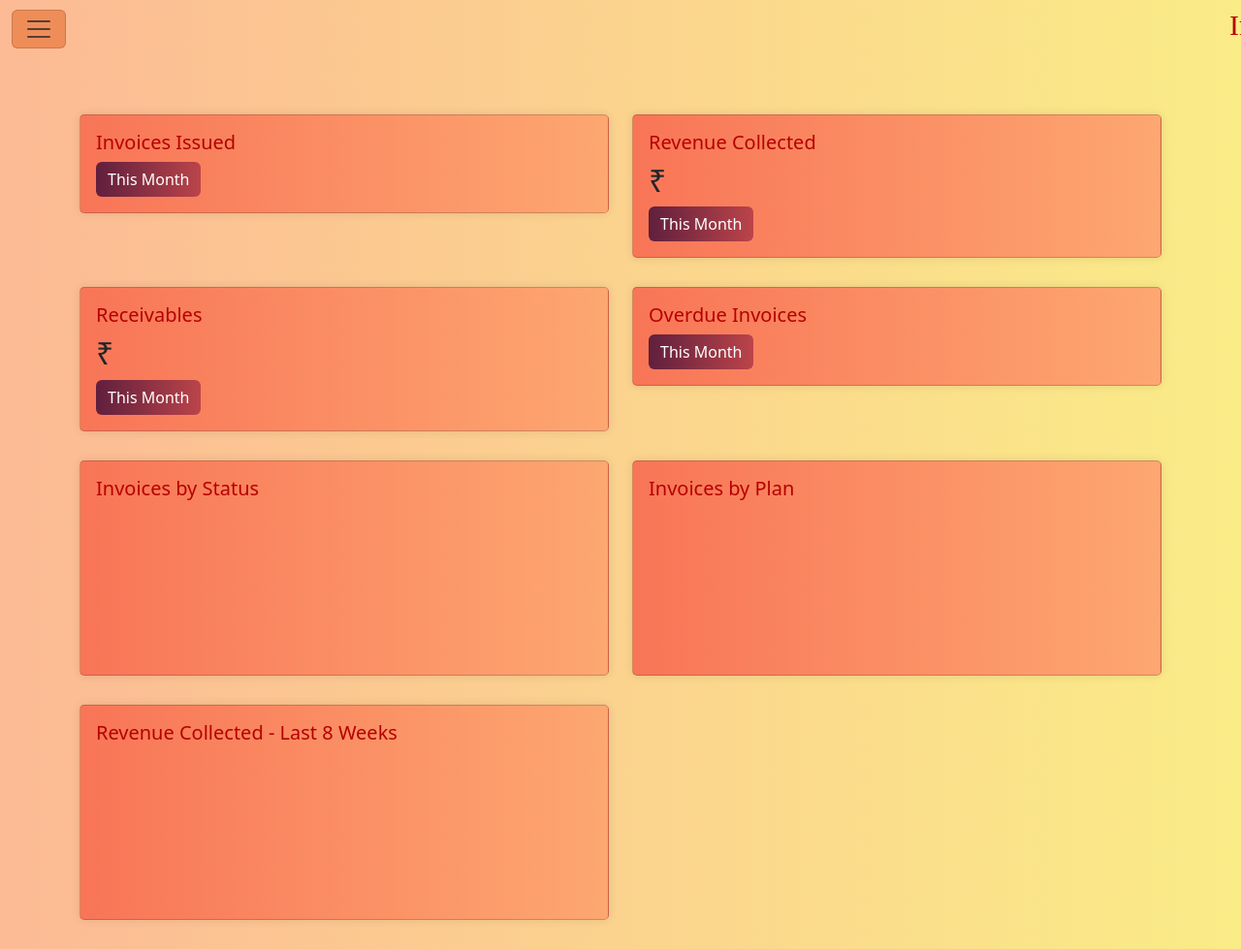
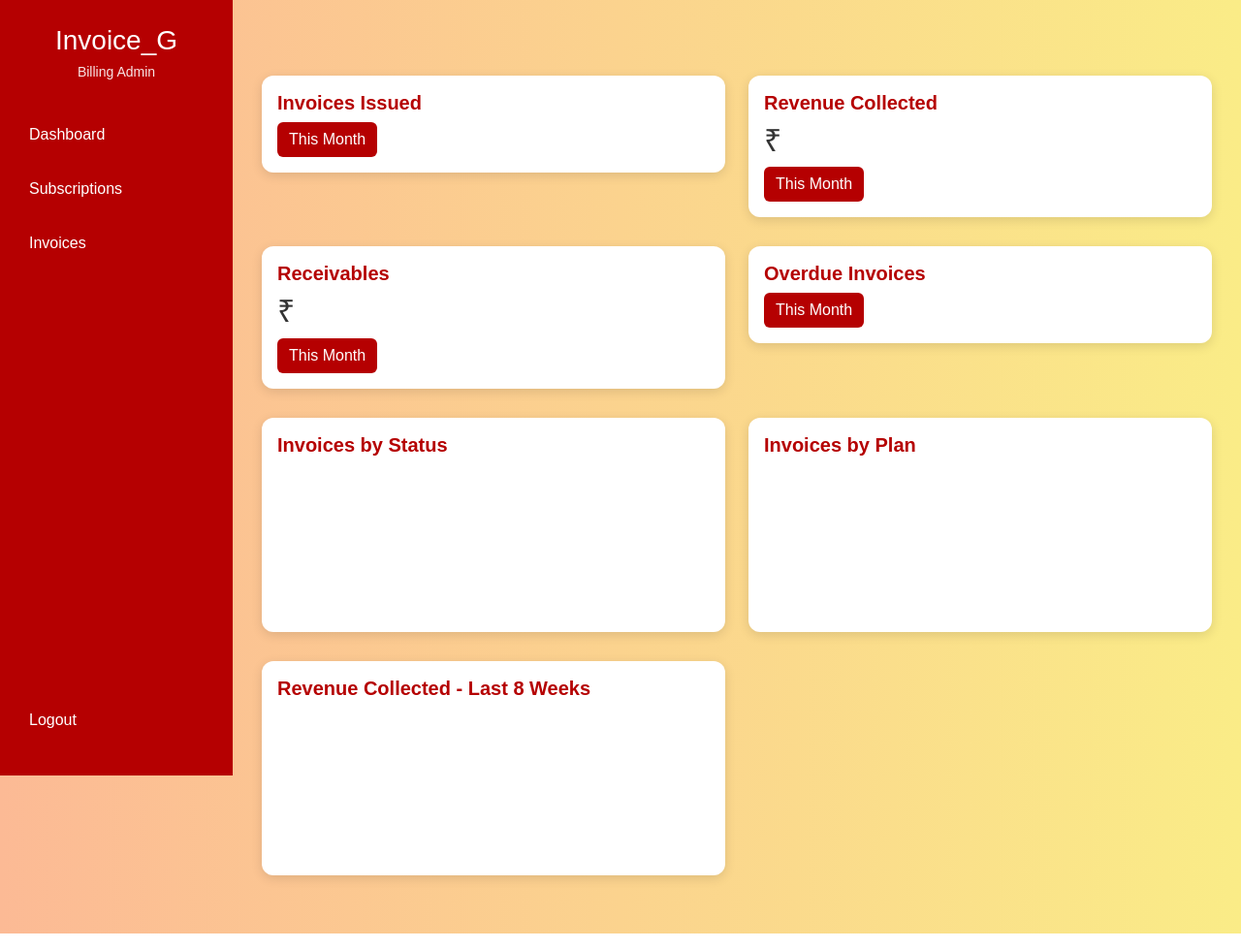
Before and after one commit to Gosia-Parveen/Invoice_G, a Django app: template templates/acc_man.html in a window 1280 px wide. Shown: the whole page at 97% size. Run offline with Django 5.2, Linux system fonts and the light colour scheme; the template is opened without the code that fills it, so the values that code supplies are empty; the visitor is signed in with stand-in values (Sample User, id 1); a map, chart or similar area stays blank.

Commit message:
Fixing the slight access faults and errors and fixing the format

```diff
--- a/templates/acc_man.html
+++ b/templates/acc_man.html
@@ -1,352 +1,200 @@
-<!doctype html>
+<!DOCTYPE html>
+
 <html lang="en">
-
 <head>
-
-  <meta charset="utf-8">
-
-  <meta name="viewport" content="width=device-width, initial-scale=1">
-
+<meta charset="utf-8"/>
+<meta content="width=device-width, initial-scale=1" name="viewport"/>
 <title>Account_Manager_Dashboard</title>
-
-  <link href="https://cdn.jsdelivr.net/npm/bootstrap@5.3.7/dist/css/bootstrap.min.css" rel="stylesheet">
-
-  <script defer src="https://cdn.jsdelivr.net/npm/bootstrap@5.3.7/dist/js/bootstrap.bundle.min.js">
+<link href="https://cdn.jsdelivr.net/npm/bootstrap@5.3.7/dist/css/bootstrap.min.css" rel="stylesheet"/>
+<script defer="" src="https://cdn.jsdelivr.net/npm/bootstrap@5.3.7/dist/js/bootstrap.bundle.min.js">
 </script>
-
-
 <style>
         body {
-
-      background: linear-gradient(to left,
-          #faec87,
-          #fcba95);
-
-      padding-top: 70px;
-
             margin: 0;
+            min-height: 100vh;
+            background: linear-gradient(to left, #faec87, #fcba95);
+            font-family: Arial, sans-serif;
         }
 
-
-    /* ================= HEADER ================= */
-
-    .header {
-
-      background-color: #e45b11;
-
-      padding: 15px 30px;
-
-      border-bottom: 2px solid;
-
-      display: flex;
-
-      align-items: center;
+        /* SIDEBAR */
+        .sidebar {
+            position: fixed;
+            top: 0;
+            left: 0;
+            width: 240px;
+            height: 100vh;
+            background: #b50001;
+            color: white;
+            padding: 25px 15px;
+            z-index: 1000;
+            box-sizing: border-box;
         }
 
-
-    /* ================= CARDS ================= */
-
-    .card {
-
-      background: linear-gradient(to right,
-          #f87557,
-          #fda771);
-
-      margin-bottom: 30px;
-
-      border-radius: 5px;
-
-      box-shadow:
-        0 0 10px rgba(0, 0, 0, 0.1);
+        .sidebar h3 {
+            text-align: center;
+            margin-bottom: 5px;
         }
 
+        .sidebar .role {
+            text-align: center;
+            font-size: 14px;
+            margin-bottom: 30px;
+            opacity: 0.9;
+        }
+
+        .sidebar a {
+            display: block;
+            color: white;
+            text-decoration: none;
+            padding: 12px 15px;
+            margin-bottom: 8px;
+            border-radius: 6px;
+        }
+
+        .sidebar a:hover {
+            background: rgba(255, 255, 255, 0.15);
+        }
+
+        .logout {
+            position: absolute;
+            bottom: 25px;
+            left: 15px;
+            right: 15px;
+        }
+
+        /* MAIN CONTENT */
+        .main-content {
+            margin-left: 240px;
+            padding: 30px;
+        }
+
+        /* DASHBOARD CARDS */
+        .card {
+            background: white;
+            margin-bottom: 30px;
+            border: none;
+            border-radius: 12px;
+            box-shadow: 0 3px 12px rgba(0, 0, 0, 0.12);
+        }
 
         .card h5,
         .card p {
-
             color: #b50001;
+            font-weight: 600;
         }
 
-
-    /* ================= BUTTON ================= */
-
-    .btn1 {
-
-      background: linear-gradient(to left,
-          #bb444a,
-          #601f3d);
-
-      border: #bb444a;
+        .card h2 {
+            color: #333;
         }
 
+        /* BUTTON */
+        .btn1 {
+            background: #b50001;
+            border: none;
+            color: white;
+        }
 
         .btn1:hover {
-
-      background: linear-gradient(to right,
-          #fa935b,
-          #f1cb4b);
+            background: #8f0001;
+            color: white;
         }
 
-
-    /* ================= SIDEBAR ================= */
-
-    #sidebar {
-
-      position: fixed;
-
-      top: 60px;
-
-      left: 0;
-
-      width: 250px;
-
-      height: calc(100% - 60px);
-
-      background-color: #b50001;
-
-      transform: translateX(-100%);
-
-      transition:
-        transform 0.3s ease-in-out;
-
-      z-index: 1040;
-
-      overflow-y: auto;
+        /* OVERDUE ALERTS */
+        .overdue-alert-box {
+            background: #fff;
+            border-left: 5px solid #b50001;
+            border-radius: 10px;
+            padding: 20px;
+            box-shadow: 0 3px 12px rgba(0, 0, 0, 0.10);
         }
 
-
-    #sidebar.show {
-
-      transform: translateX(0);
-    }
-
-
-    .content-wrapper {
-
-      transition:
-        margin-left 0.3s ease-in-out;
-    }
-
-
-    .content-wrapper.shifted {
-
-      margin-left: 250px;
-    }
-
-
-    /* =====================================================
-       OVERDUE INVOICE ALERTS
-    ===================================================== */
-
-    .overdue-alert-box {
-
-      background: #fff;
-
-      border-left: 5px solid #b50001;
-
-      border-radius: 10px;
-
-      padding: 20px;
-
-      box-shadow:
-        0 3px 12px rgba(0, 0, 0, 0.10);
-    }
-
-
         .overdue-alert-header {
-
             display: flex;
-
             justify-content: space-between;
-
             align-items: center;
-
             margin-bottom: 15px;
         }
 
-
         .overdue-alert-header h4 {
-
             margin: 0;
-
             color: #b50001;
-
             font-weight: 600;
         }
 
-
         .overdue-alert-header p {
-
             margin: 5px 0 0;
-
             color: #666;
-
             font-size: 14px;
         }
 
-
         .overdue-count {
-
             background: #b50001;
-
             color: white;
-
             min-width: 32px;
-
             height: 32px;
-
             border-radius: 50%;
-
             display: flex;
-
             justify-content: center;
-
             align-items: center;
-
             font-weight: bold;
         }
 
-
         .overdue-alert {
-
             display: flex;
-
             justify-content: space-between;
-
             align-items: center;
-
             gap: 20px;
-
             padding: 15px;
-
             margin-top: 10px;
-
             background: #fff5f5;
-
             border: 1px solid #f0cccc;
-
             border-radius: 8px;
         }
 
-
-    .alert-invoice-info {
-
-      flex: 1;
-    }
-
-
+        .alert-invoice-info { flex: 1; }
         .invoice-number {
-
             color: #b50001;
-
             font-weight: bold;
-
             font-size: 16px;
-
             margin-bottom: 7px;
         }
-
-
         .invoice-details {
-
             display: flex;
-
             flex-wrap: wrap;
-
             gap: 20px;
-
             color: #555;
-
             font-size: 14px;
         }
-
-
         .days-overdue {
-
             color: #b50001;
-
             font-weight: bold;
         }
-
-
-    /* ================= RESPONSIVE ================= */
+        .dismiss-alert-btn {
+            border: none;
+            background: #b50001;
+            color: white;
+            padding: 8px 16px;
+            border-radius: 6px;
+            cursor: pointer;
+            font-size: 14px;
+        }
+        .dismiss-alert-btn:hover { background: #8f0001; }
 
         @media (max-width: 768px) {
-
-      .overdue-alert {
-
-        flex-direction: column;
-
-        align-items: flex-start;
-      }
-
-
-      .invoice-details {
-
-        flex-direction: column;
-
-        gap: 5px;
-      }
-
+            .sidebar { width: 190px; }
+            .main-content { margin-left: 190px; padding: 20px; }
+            .overdue-alert { flex-direction: column; align-items: flex-start; }
+            .invoice-details { flex-direction: column; gap: 5px; }
         }
     </style>
-
 </head>
-
-
-<body>
-
-
+<body><div class="sidebar"><h3>Invoice_G</h3><div class="role">{% if user.is_superuser %}Billing Admin{% else %}Account Manager ({{ user.first_name }}){% endif %}</div><a href="{% url 'acc_man' %}">Dashboard</a><a href="{% url 'subs_tab' %}">Subscriptions</a><a href="{% url 'invoice_list' %}">Invoices</a><div class="logout"><a href="{% url 'logout' %}">Logout</a></div></div>
 <!-- Navbar (Fixed and always visible) -->
-  <nav class="navbar fixed-top text-white">
-    <div class="container-fluid d-flex justify-content-between align-items-center">
-      <div class="d-flex align-items-center">
-        <button class="navbar-toggler" type="button" id="toggleSidebar" aria-label="Toggle navigation"
-          style="background-color: #ef8d58;">
-          <span class="navbar-toggler-icon"></span>
-        </button>
-        <h3
-          style="color: #b50001; font-size: 30px; font-family: 'Times New Roman', Times, serif; padding-left: 1200px;">
-          Invoice_G </h3>
-      </div>
-  </nav>
 
 <!-- Sidebar (Pushes content, appears below navbar) -->
-  <div id="sidebar" class=" text-white">
-    <div class="p-3 border-bottom d-flex justify-content-between align-items-center">
-      <h5 class="mb-0">
-        {% if user.is_superuser %}
-        Billing Admin
-        {% else %}
-        Account Manager ({{ user.first_name }})
-        {% endif %}
-      </h5>
-      <button type="button" class="btn-close btn-close-white" id="closeSidebar"></button>
-    </div>
-
-    <ul class="navbar-nav flex-column px-3">
-      <li class="nav-item"><a class="nav-link" href="{% url 'acc_man' %}">Dashboard</a></li>
-      <li class="nav-item"><a class="nav-link" href="{% url 'subs_tab' %}">Subscription</a></li>
-      <li class="nav-item"><a class="nav-link d-flex justify-content-between align-items-center"
-          href="{% url 'invoice_list' %}">
-
-          <span>Invoice</span>
-          {% if overdue_alert_count > 0 %}
-          <span class="badge rounded-pill" style="
-                    background-color: #b50001;
-                    color: white;
-                    font-size: 12px;
-                  ">
-            {{ overdue_alert_count }}
-          </span>
-          {% endif %}</a></li>
-      <li class="nav-item"><a class="nav-link" href="{% url 'logout' %}">LOGOUT</a></li>
-    </ul>
-  </div>
-
 
 <!-- ======================= MAIN CONTENT============================== -->
-  <main class="container content-wrapper">
+<main class="main-content">
 <!-- ==================== OVERDUE ALERTS============================ -->
     {% if overdue_alerts %}
     <div class="container-fluid mt-4">
@@ -356,7 +204,6 @@
 <h4> 🔔 Overdue Invoice Alerts</h4>
 <p>The following invoices are overdue and unpaid.</p>
 </div>
-
 <span class="overdue-count">
             {{ overdue_alert_count }}
           </span>
@@ -373,13 +220,11 @@
                   ₹{{ invoice.amount }}
                 </strong>
 </span>
-
 <span>Due:
                 <strong>
                   {{ invoice.due_date|date:"d M Y" }}
                 </strong>
 </span>
-
 <span class="days-overdue">
                 {{ invoice.days_overdue }}
                 day{{ invoice.days_overdue|pluralize }}
@@ -393,8 +238,8 @@
 </div>
 
     {% endif %}
-    <br>
-    <br>
+    <br/>
+<br/>
 <!-- ====================ROW 1============================ -->
 <div class="row">
 <div class="col-sm-6 mb-3 mb-sm-0">
@@ -402,49 +247,42 @@
 <div class="card-body">
 <h5 class="card-title">Invoices Issued</h5>
 <h2>{{ invoices_issued }}</h2>
-            <a href="#" class="btn btn-primary btn1">This Month</a>
+<a class="btn btn-primary btn1" href="#">This Month</a>
 </div>
 </div>
 </div>
-
 <div class="col-sm-6">
 <div class="card">
 <div class="card-body">
 <h5 class="card-title">
               Revenue Collected</h5>
 <h2>₹{{ revenue_collected }}</h2>
-            <a href="#" class="btn btn-primary btn1">This Month</a>
+<a class="btn btn-primary btn1" href="#">This Month</a>
 </div>
 </div>
 </div>
 </div>
-
-
-
 <!-- =======================ROW 2===================== -->
-
 <div class="row">
 <div class="col-sm-6">
 <div class="card">
 <div class="card-body">
 <h5 class="card-title">Receivables</h5>
 <h2>₹{{ receivables }}</h2>
-            <a href="#" class="btn btn-primary btn1">This Month</a>
+<a class="btn btn-primary btn1" href="#">This Month</a>
 </div>
 </div>
 </div>
-
 <div class="col-sm-6">
 <div class="card">
 <div class="card-body">
 <h5 class="card-title">Overdue Invoices</h5>
 <h2>{{ overdue_invoices }}</h2>
-            <a href="#" class="btn btn-primary btn1">This Month</a>
+<a class="btn btn-primary btn1" href="#">This Month</a>
 </div>
 </div>
 </div>
 </div>
-
 <!-- ========================ROW 3=========================== -->
 <div class="row">
 <div class="col-sm-6">
@@ -455,7 +293,6 @@
 </div>
 </div>
 </div>
-
 <div class="col-sm-6">
 <div class="card">
 <div class="card-body">
@@ -465,55 +302,25 @@
 </div>
 </div>
 </div>
-
 <!-- =========================ROW 4===================== -->
-
 <div class="row">
-
-
 <div class="col-sm-6">
-
-
 <div class="card">
-
-
 <div class="card-body">
-
-
 <h5>
               Revenue Collected - Last 8 Weeks
             </h5>
-
-
 <canvas id="revenueChart"></canvas>
-
-
 </div>
-
 </div>
-
 </div>
-
-
 </div>
-
-
 </main>
-
-
-
 <!-- ======================= -->
-
 <script src="https://cdn.jsdelivr.net/npm/chart.js"></script>
-
-
-
 <!-- ======================== STATUS CHART1========================== -->
-
-  <div id="statusData" data-status='{{ invoice_status }}'>
+<div data-status="{{ invoice_status }}" id="statusData">
 </div>
-
-
 <script>
 
     const statusData = JSON.parse(
@@ -548,15 +355,9 @@
     );
 
   </script>
-
-
-
 <!-- ===================PLAN CHART 2============================= -->
-
-  <div id="planData" data-plan='{{ invoice_plan }}'>
+<div data-plan="{{ invoice_plan }}" id="planData">
 </div>
-
-
 <script>
 
     const planData = JSON.parse(
@@ -591,15 +392,9 @@
     );
 
   </script>
-
-
-
 <!-- =========================8 WEEK REVENUE CHART============================== -->
-
-  <div id="revenueData" data-revenue='{{ weekly_revenue }}'>
+<div data-revenue="{{ weekly_revenue }}" id="revenueData">
 </div>
-
-
 <script>
 
     const revenueData = JSON.parse(
@@ -683,100 +478,5 @@
     );
 
   </script>
-
-  <!-- ======================SIDEBAR SCRIPT================================= -->
-
-  <script>
-
-    const sidebar =
-      document.getElementById('sidebar');
-
-    const content =
-      document.querySelector(
-        '.content-wrapper'
-      );
-
-    const toggleBtn =
-      document.getElementById(
-        'toggleSidebar'
-      );
-
-    const closeBtn =
-      document.getElementById(
-        'closeSidebar'
-      );
-
-
-    document.addEventListener(
-      "DOMContentLoaded",
-      function () {
-
-        if (
-          localStorage.getItem(
-            'sidebarOpen'
-          ) === 'true'
-        ) {
-
-          sidebar.classList.add('show');
-
-          content.classList.add(
-            'shifted'
-          );
-
-        }
-
-      }
-    );
-
-
-    toggleBtn.addEventListener(
-      'click',
-      () => {
-
-        const isOpen =
-          sidebar.classList.toggle(
-            'show'
-          );
-
-        content.classList.toggle(
-          'shifted',
-          isOpen
-        );
-
-
-        localStorage.setItem(
-          'sidebarOpen',
-          isOpen
-        );
-
-      }
-    );
-
-
-    closeBtn.addEventListener(
-      'click',
-      () => {
-
-        sidebar.classList.remove(
-          'show'
-        );
-
-        content.classList.remove(
-          'shifted'
-        );
-
-
-        localStorage.setItem(
-          'sidebarOpen',
-          false
-        );
-
-      }
-    );
-
-  </script>
-
-
 </body>
-
 </html>
```
Lines whose indentation alone changed are shown as unchanged.
